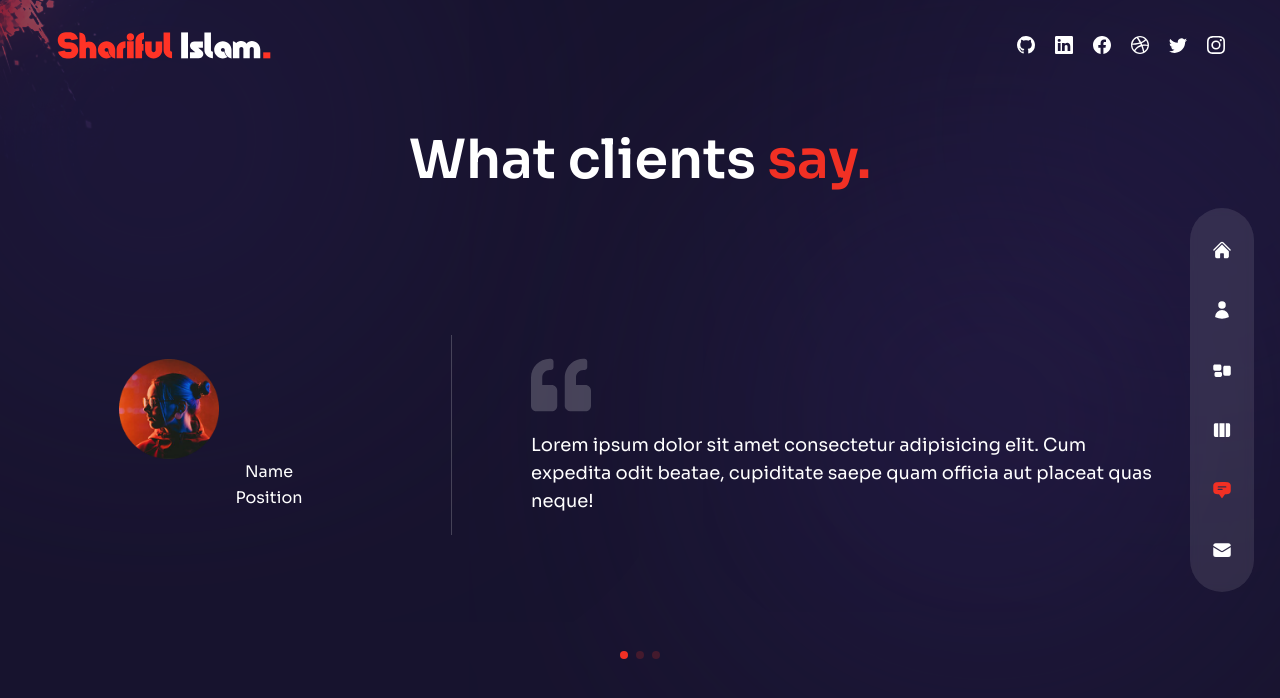
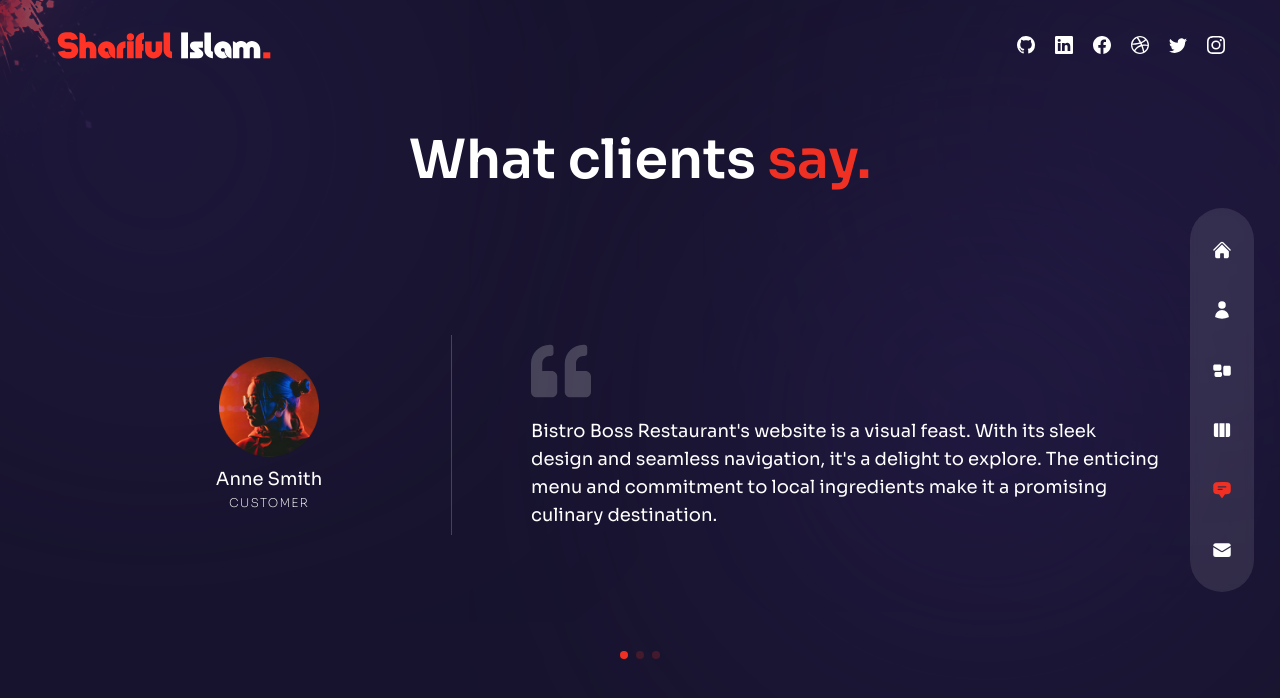
Before and after one commit to shariful10/Next-Portfolio, a Next.js app: page /testimonials in a window 1280 px wide. Shown: the top 698 px of the page. Built offline with nearby package versions, Linux system fonts and the light colour scheme.

Commit message:
Name & Position Implemented On Testimonials Slider

```diff
--- a/components/TestimonialSlider.js
+++ b/components/TestimonialSlider.js
@@ -1,7 +1,7 @@
 import { Swiper, SwiperSlide } from "swiper/react";
 import "swiper/css";
 import "swiper/css/pagination";
-import { Pagination } from "swiper/modules";
+import { Navigation, Pagination } from "swiper/modules";
 import { FaQuoteLeft } from "react-icons/fa";
 import Image from "next/image";
 
@@ -12,32 +12,32 @@ const testimonialData = [
 		name: "Anne Smith",
 		position: "Customer",
 		message:
-			"Lorem ipsum dolor sit amet consectetur adipisicing elit. Cum expedita odit beatae, cupiditate saepe quam officia aut placeat quas neque!",
+			"Bistro Boss Restaurant's website is a visual feast. With its sleek design and seamless navigation, it's a delight to explore. The enticing menu and commitment to local ingredients make it a promising culinary destination.",
 	},
 	{
 		image: "/t-avt-2.png",
-		name: "Jane Doe",
+		name: "Janifar Laurance",
 		position: "Customer",
 		message:
-			"Lorem ipsum dolor sit amet consectetur adipisicing elit. Cum expedita odit beatae, cupiditate saepe quam officia aut placeat quas neque!",
+			"Lawyer Justice's website is a user-friendly and professional platform that instills confidence in their legal expertise. With its clean design and organized layout, it's easy to find the information and services needed. A reliable resource for legal assistance.",
 	},
 	{
 		image: "/t-avt-3.png",
 		name: "Jhon Doe",
 		position: "Customer",
 		message:
-			"Lorem ipsum dolor sit amet consectetur adipisicing elit. Cum expedita odit beatae, cupiditate saepe quam officia aut placeat quas neque!",
+			"Sports Gear's cricket training website is a game-changer for cricket enthusiasts. With its extensive collection of top-quality gear and user-friendly interface, it's the ultimate destination for elevating your cricket skills. Find everything you need to excel on the field and take your game to new heights.",
 	},
 ];
 
 const TestimonialSlider = () => {
 	return (
 		<Swiper
-			spaceBetween={10}
+			navigation={true}
 			pagination={{
 				clickable: true,
 			}}
-			modules={[Pagination]}
+			modules={[Navigation, Pagination]}
 			className="mySwiper h-[320px] sm:h-[480px]"
 		>
 			{testimonialData.map((person, i) => {
@@ -48,13 +48,13 @@ const TestimonialSlider = () => {
 							<div className="w-full max-w-[300px] flex flex-col xl:justify-center item-center relative mx-auto xl:mx-0">
 								<div className="flex flex-col justify-center item-center">
 									{/* <===<<=== Avatar ===>>===> */}
-									<div>
+									<div className="mb-2 mx-auto">
 										<Image src={person.image} width={100} height={100} alt='' />
 									</div>
 									{/* <===<<=== Name ===>>===> */}
-									<div>Name</div>
-									{/* <===<<=== Position ===>>===> */}
-									<div>Position</div>
+									<div className="text-lg">{person.name}</div>
+									{/* <==<<=== Position ===>>==> */}
+									<div className="text-[12px] uppercase font-extralight tracking-widest">{person.position}</div>
 								</div>
 							</div>
 							{/* <==<<=== Quote & Message ===>>==> */}
```
